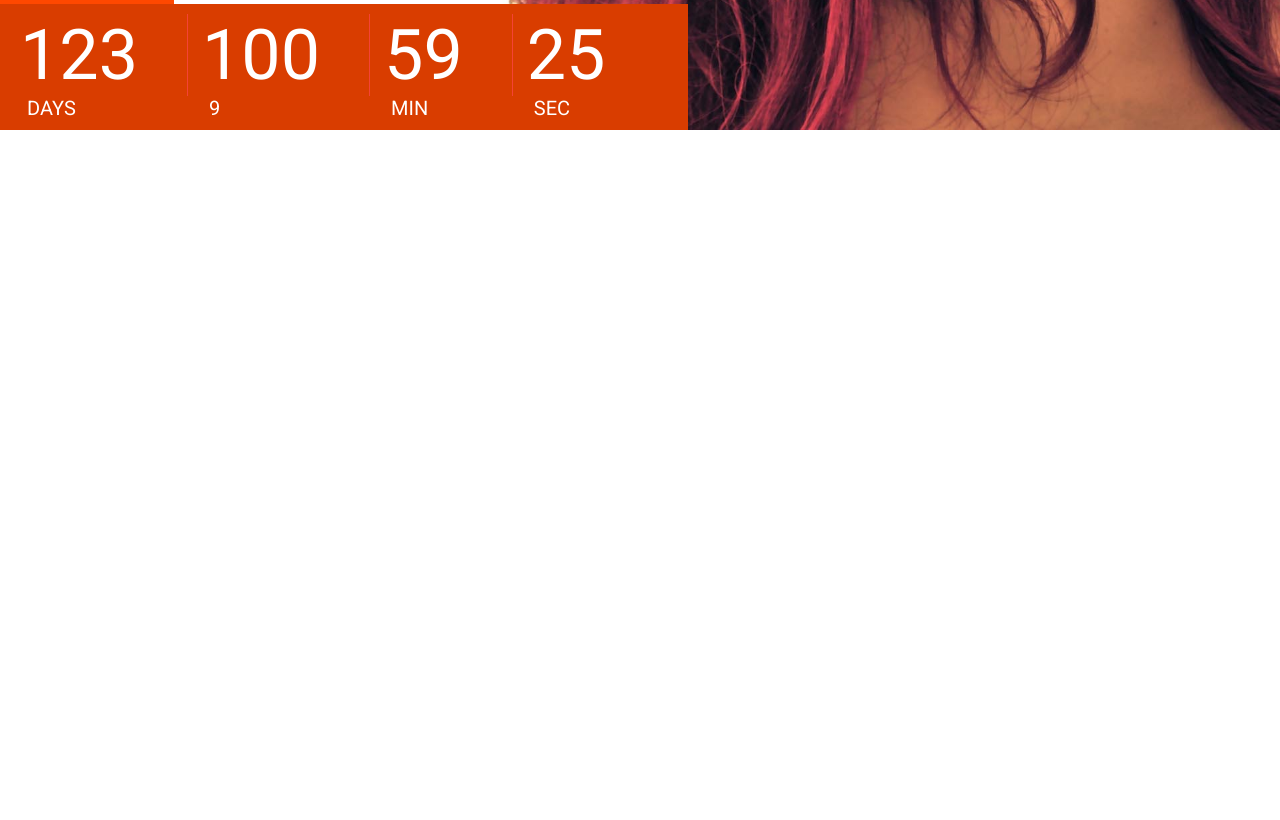
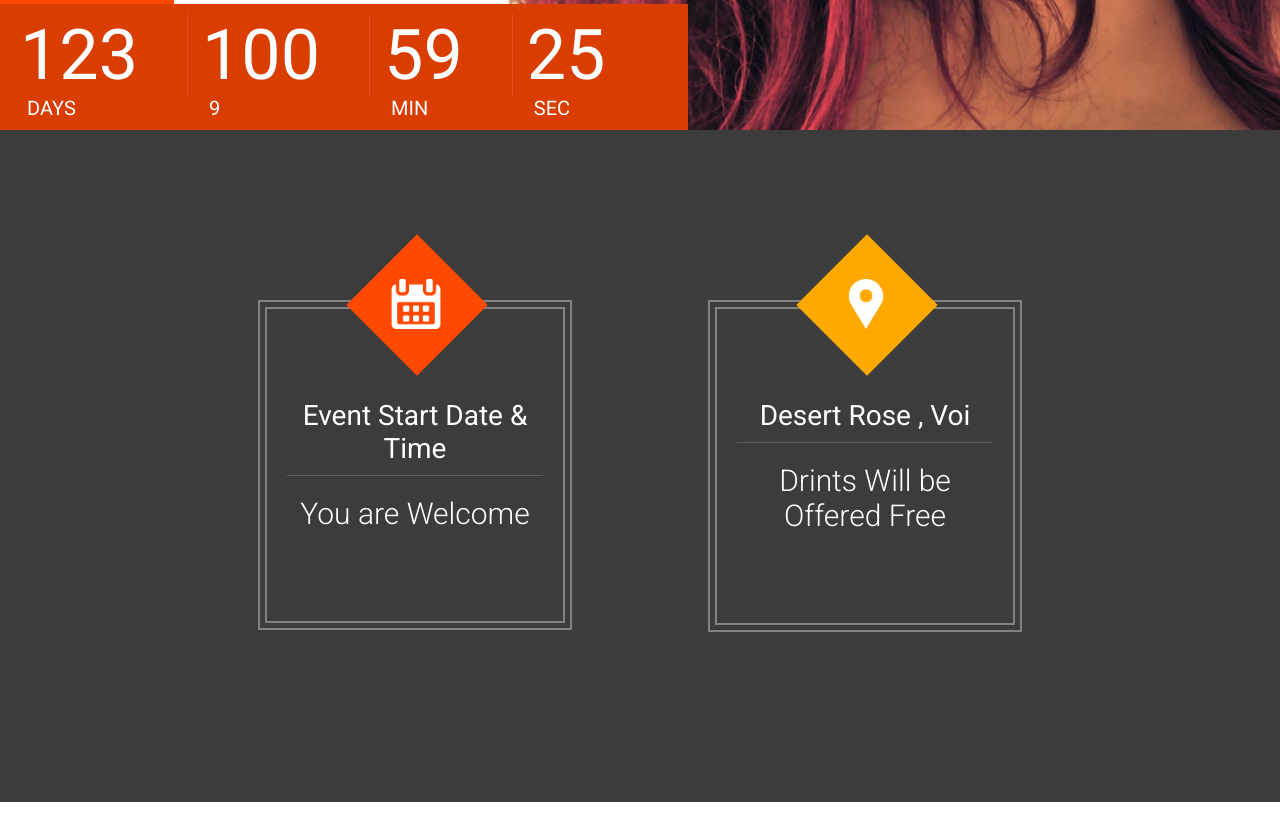
Before and after one commit to Gabkings/the_venue, a React (Create React App) app: page / in a window 1280 px wide. Shown: the part 680-1500 px from the top of the page. Built offline with nearby package versions, Linux system fonts and the light colour scheme.

Commit message:
Added info sections

```diff
--- a/src/App.js
+++ b/src/App.js
@@ -1,8 +1,8 @@
 import React,{ Component } from 'react';
 import Featured from './components/featured/index';
 import Header from './components/header_footer/header'
+import VenueNFO from './components/venueNFO/VenueNFO';
 import './resources/styles.css'
-
 
 class App extends Component {
   render(){
@@ -11,6 +11,7 @@ class App extends Component {
         <header className="App-header">
           <Header/>
           <Featured/>
+          <VenueNFO/>
         </header>
       </div>
     );
--- /dev/null
+++ b/src/components/venueNFO/VenueNFO.js
@@ -0,0 +1,62 @@
+import React from 'react'
+// import calender from '../../resources/images/icons/calender.png'
+import location from '../../resources/images/icons/location.png'
+// import calender from '../../resources/images/icons/calender'
+
+import calender from '../../resources/images/icons/calendar.png'
+import RubberBand from 'react-reveal/RubberBand';
+
+
+
+function VenueNFO() {
+    return (
+        <div className="bck_black">
+            <div className="center_wrapper">
+                <RubberBand>
+                <div className="vn_wrapper">
+                    <div className="vn_item">
+                        <div className="vn_outer">
+                            <div className="vn_inner">
+                                <div className="vn_icon_square bck_red">
+                                </div>
+                                <div className="vn_icon"
+                                        style={{background: `url(${calender})`}}
+                                    >
+                                </div>
+                                <div className="vn_title">
+                                    Event Start Date & Time
+                                </div>
+                                <div className="vn_desc">
+                                    You are Welcome
+                                </div>
+                            </div>
+                        </div>
+                    </div>
+
+                    <div className="vn_item">
+                        <div className="vn_outer">
+                            <div className="vn_inner">
+                                <div className="vn_icon_square bck_yellow">
+                                </div>
+                                <div className="vn_icon"
+                                        style={{background: `url(${location})`}}
+                                    >
+                                </div>
+                                <div className="vn_title">
+                                    Desert Rose , Voi
+                                </div>
+                                <div className="vn_desc">
+                                    Drints Will be Offered Free
+                                </div>
+                            </div>
+                        </div>
+                    </div>
+                </div>
+                </RubberBand>
+            </div>
+
+        </div>
+    )
+}
+
+export default VenueNFO
```
